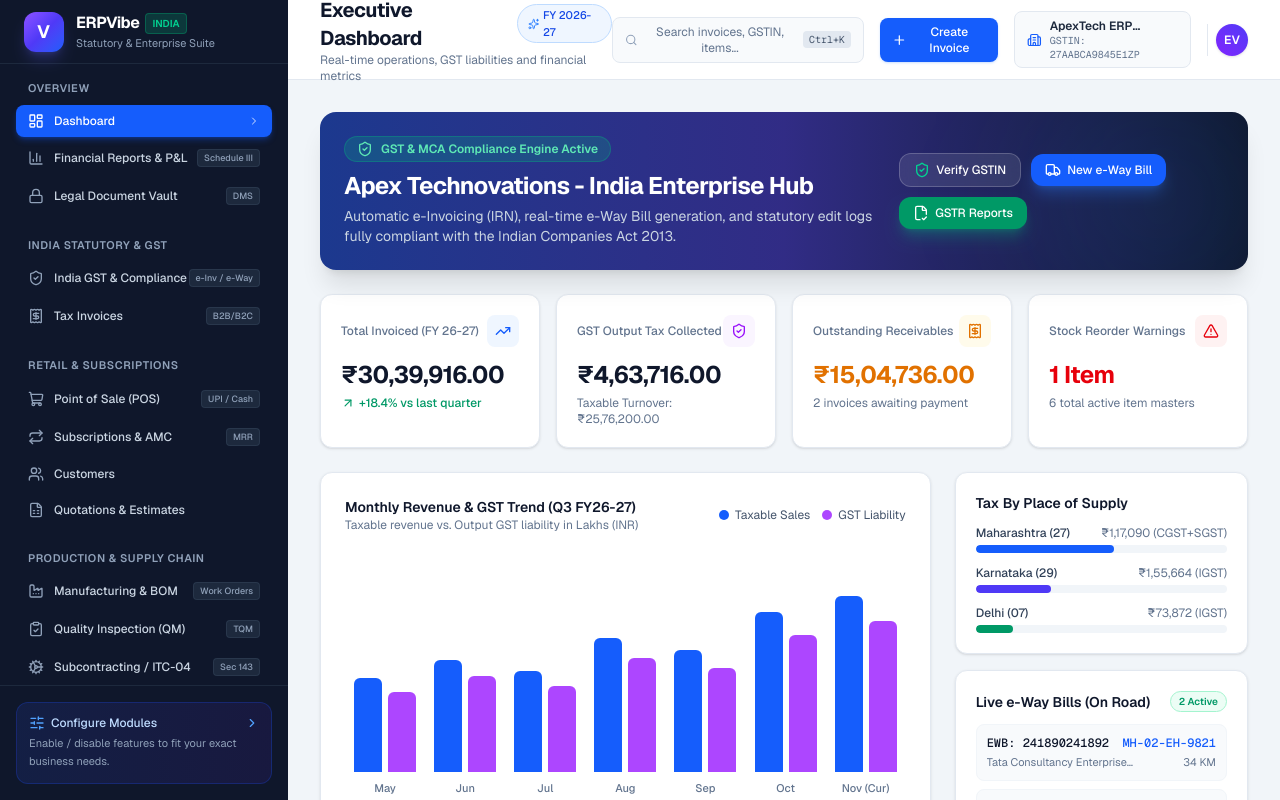
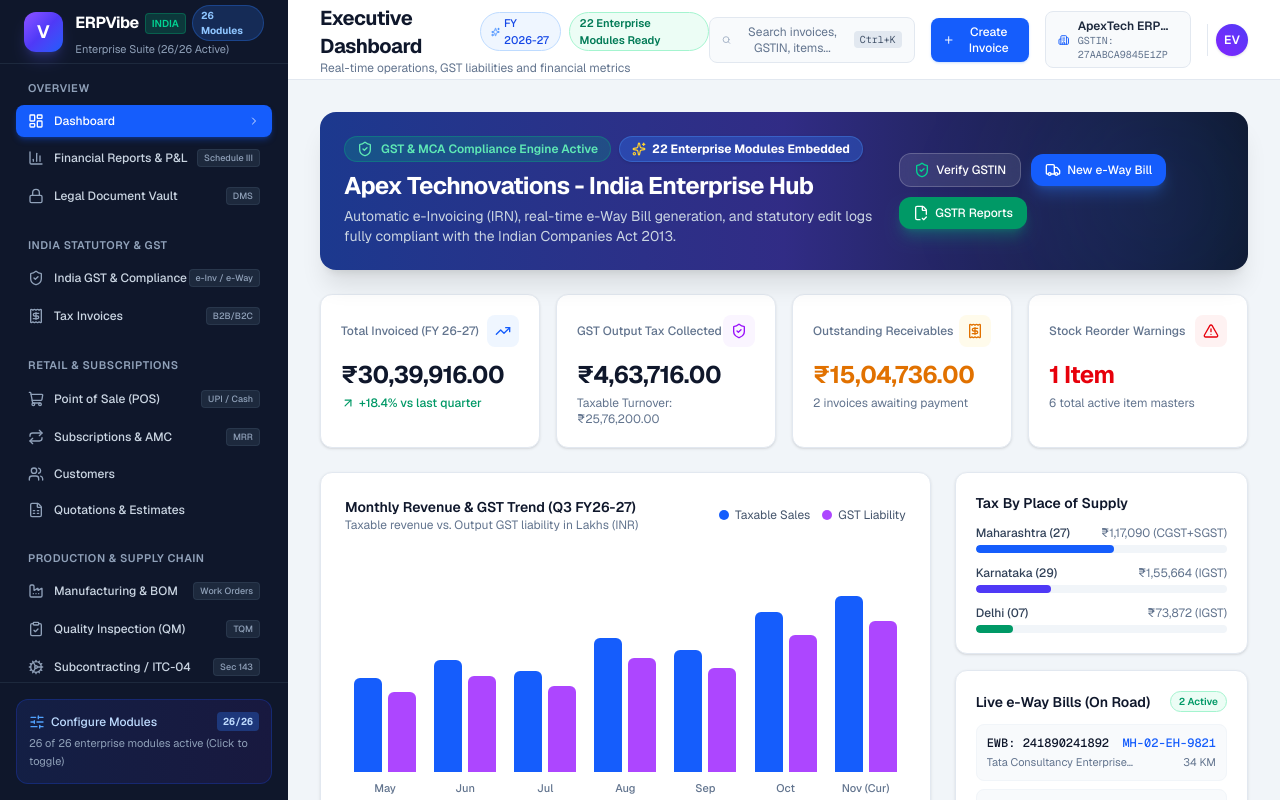
Before and after one commit to vipulbansal1224-wq/erpvibe, a Next.js app: page / in a window 1280 px wide. Built offline with nearby package versions, Linux system fonts and the light colour scheme.

Commit message:
feat: add live module counters and launchpad matrix showing 22 active modules

```diff
--- a/src/components/layout/Header.tsx
+++ b/src/components/layout/Header.tsx
@@ -81,6 +81,9 @@ export function Header({
               <Sparkles className="h-3 w-3 text-blue-500" />
               FY 2026-27
             </span>
+            <span className="hidden lg:inline-flex items-center gap-1 rounded-full bg-emerald-50 dark:bg-emerald-950/60 border border-emerald-200 dark:border-emerald-800/80 px-2.5 py-0.5 text-[11px] font-semibold text-emerald-700 dark:text-emerald-300">
+              22 Enterprise Modules Ready
+            </span>
           </div>
           <p className="hidden md:block text-xs text-slate-500 dark:text-slate-400">
             {currentInfo.subtitle}
--- a/src/components/layout/Sidebar.tsx
+++ b/src/components/layout/Sidebar.tsx
@@ -133,6 +133,9 @@ export function Sidebar({
     }))
     .filter((section) => section.items.length > 0);
 
+  const totalModulesCount = allNavSections.reduce((sum, sec) => sum + sec.items.length, 0);
+  const activeModulesCount = visibleNavSections.reduce((sum, sec) => sum + sec.items.length, 0);
+
   return (
     <>
       {/* Mobile Backdrop */}
@@ -161,8 +164,11 @@ export function Sidebar({
                 <span className="rounded bg-emerald-500/20 px-1.5 py-0.5 text-[10px] font-semibold text-emerald-400 border border-emerald-500/30">
                   INDIA
                 </span>
+                <span className="rounded-full bg-blue-500/20 px-2 py-0.5 text-[10px] font-bold text-blue-300 border border-blue-500/30">
+                  {activeModulesCount} Modules
+                </span>
               </div>
-              <p className="text-[11px] text-slate-400">Statutory & Enterprise Suite</p>
+              <p className="text-[11px] text-slate-400">Enterprise Suite ({activeModulesCount}/{totalModulesCount} Active)</p>
             </div>
           </div>
         </div>
@@ -232,10 +238,12 @@ export function Sidebar({
                 <SlidersHorizontal className="h-4 w-4 text-blue-400" />
                 <span className="text-xs font-medium text-blue-200">Configure Modules</span>
               </div>
-              <ChevronRight className="h-3.5 w-3.5 text-blue-400" />
+              <span className="text-[10px] bg-blue-500/30 text-blue-200 px-1.5 py-0.5 rounded font-bold font-mono">
+                {activeModulesCount}/{totalModulesCount}
+              </span>
             </div>
             <p className="text-[11px] text-slate-400 leading-relaxed">
-              Enable / disable features to fit your exact business needs.
+              {activeModulesCount} of {totalModulesCount} enterprise modules active (Click to toggle)
             </p>
           </button>
         </div>
--- a/src/components/modules/dashboard/DashboardView.tsx
+++ b/src/components/modules/dashboard/DashboardView.tsx
@@ -15,6 +15,7 @@ import {
   Download,
   Eye,
   CheckCircle2,
+  Sparkles,
 } from "lucide-react";
 import {
   SalesInvoice,
@@ -66,9 +67,15 @@ export function DashboardView({
         <div className="absolute right-0 top-0 -mt-10 -mr-10 h-64 w-64 rounded-full bg-blue-500/10 blur-3xl" />
         <div className="relative z-10 flex flex-col md:flex-row md:items-center justify-between gap-4">
           <div>
-            <div className="inline-flex items-center gap-2 rounded-full bg-emerald-500/20 border border-emerald-500/30 px-3 py-1 text-xs font-semibold text-emerald-300 mb-2">
-              <ShieldCheck className="h-4 w-4" />
-              GST & MCA Compliance Engine Active
+            <div className="flex flex-wrap items-center gap-2 mb-2">
+              <div className="inline-flex items-center gap-2 rounded-full bg-emerald-500/20 border border-emerald-500/30 px-3 py-1 text-xs font-semibold text-emerald-300">
+                <ShieldCheck className="h-4 w-4" />
+                GST & MCA Compliance Engine Active
+              </div>
+              <div className="inline-flex items-center gap-1.5 rounded-full bg-blue-500/30 border border-blue-400/30 px-3 py-1 text-xs font-bold text-white shadow">
+                <Sparkles className="h-3.5 w-3.5 text-amber-300" />
+                22 Enterprise Modules Embedded
+              </div>
             </div>
             <h2 className="text-xl sm:text-2xl font-bold tracking-tight">
               Apex Technovations - India Enterprise Hub
@@ -412,7 +419,74 @@ export function DashboardView({
         </div>
       </div>
 
-      {/* MCA Audit Trail Snapshot */}
+      {/* Quick Launchpad: All 22 Modules Matrix */}
+      <div className="rounded-xl border border-slate-200 dark:border-slate-800 bg-white dark:bg-slate-900 p-6 shadow-sm">
+        <div className="flex flex-col sm:flex-row sm:items-center justify-between gap-2 mb-4">
+          <div>
+            <h3 className="text-base font-bold text-slate-900 dark:text-white flex items-center gap-2">
+              <Sparkles className="h-4 w-4 text-amber-500" />
+              Complete Enterprise Directory (22 Modules Ready)
+            </h3>
+            <p className="text-xs text-slate-500 dark:text-slate-400">
+              India Statutory Compliance, Production, Retail, Logistics, CRM & HR Modules
+            </p>
+          </div>
+          <button
+            onClick={() => setActiveModule("settings")}
+            className="text-xs font-semibold px-3 py-1.5 rounded-lg bg-blue-50 dark:bg-blue-950/60 text-blue-600 dark:text-blue-300 border border-blue-200 dark:border-blue-800 hover:bg-blue-100 transition"
+          >
+            Configure & Toggle Modules →
+          </button>
+        </div>
+
+        <div className="grid grid-cols-2 sm:grid-cols-3 md:grid-cols-4 lg:grid-cols-6 gap-2.5">
+          {[
+            { id: "gst-compliance", label: "GST & Compliance", badge: "e-Inv/e-Way", tag: "Statutory" },
+            { id: "invoices", label: "Tax Invoices", badge: "B2B / B2C", tag: "Sales" },
+            { id: "pos", label: "POS Terminal", badge: "UPI / Cash", tag: "Retail" },
+            { id: "inventory", label: "Stock & Warehouses", badge: "Multi-Loc", tag: "Inventory" },
+            { id: "manufacturing", label: "Manufacturing & BOM", badge: "Work Orders", tag: "Production" },
+            { id: "quality", label: "Quality Control (QM)", badge: "ISO / GRN", tag: "Quality" },
+            { id: "fleet", label: "Fleet & Logistics", badge: "TMS / Vahan", tag: "Logistics" },
+            { id: "jobwork", label: "Job Work (ITC-04)", badge: "Sec 143", tag: "Production" },
+            { id: "subscriptions", label: "Subscriptions & AMC", badge: "MRR Engine", tag: "SaaS" },
+            { id: "projects", label: "Projects & Tasks", badge: "Timesheets", tag: "Services" },
+            { id: "banking", label: "Bank Reconciliation", badge: "Multi-Bank", tag: "Finance" },
+            { id: "expenses", label: "Employee Expenses", badge: "Reimburse", tag: "Finance" },
+            { id: "assets", label: "Fixed Assets (SLM/WDV)", badge: "Sched. II", tag: "Finance" },
+            { id: "helpdesk", label: "Customer Helpdesk", badge: "SLA Timers", tag: "Support" },
+            { id: "customers", label: "CRM & Customers", badge: "GSTIN Lead", tag: "Sales" },
+            { id: "suppliers", label: "Suppliers & MSME", badge: "45-Day Rule", tag: "Buying" },
+            { id: "recruitment", label: "Recruitment (ATS)", badge: "Hiring", tag: "HR" },
+            { id: "payroll", label: "Payroll & Payslips", badge: "PF / ESIC", tag: "HR" },
+            { id: "documents", label: "Legal Document Vault", badge: "AES-256", tag: "Legal" },
+            { id: "financial-reports", label: "P&L / Balance Sheet", badge: "Sched. III", tag: "Reports" },
+            { id: "accounts", label: "Chart of Accounts", badge: "General Ledger", tag: "Accounts" },
+            { id: "audit-trail", label: "MCA Audit Trail", badge: "Sec 134(5)", tag: "Audit" },
+          ].map((m, idx) => (
+            <button
+              key={m.id}
+              onClick={() => setActiveModule(m.id as ModuleType)}
+              className="flex flex-col items-start p-2.5 rounded-lg border border-slate-200/80 dark:border-slate-800 bg-slate-50/60 dark:bg-slate-800/40 hover:bg-blue-50 dark:hover:bg-blue-950/40 hover:border-blue-300 dark:hover:border-blue-700 transition text-left group"
+            >
+              <div className="flex justify-between items-center w-full">
+                <span className="text-[10px] font-mono text-slate-400 group-hover:text-blue-500 font-semibold">
+                  #{String(idx + 1).padStart(2, "0")}
+                </span>
+                <span className="text-[9px] px-1.5 py-0.2 rounded bg-white dark:bg-slate-700 text-slate-600 dark:text-slate-300 font-medium">
+                  {m.badge}
+                </span>
+              </div>
+              <span className="text-xs font-semibold text-slate-800 dark:text-slate-200 mt-1 line-clamp-1 group-hover:text-blue-600 dark:group-hover:text-blue-400">
+                {m.label}
+              </span>
+              <span className="text-[10px] text-slate-500 dark:text-slate-400 mt-0.5">
+                {m.tag}
+              </span>
+            </button>
+          ))}
+        </div>
+      </div>
       <div className="rounded-xl border border-slate-200 dark:border-slate-800 bg-white dark:bg-slate-900 p-6 shadow-sm">
         <div className="flex items-center justify-between mb-4">
           <div>
```
